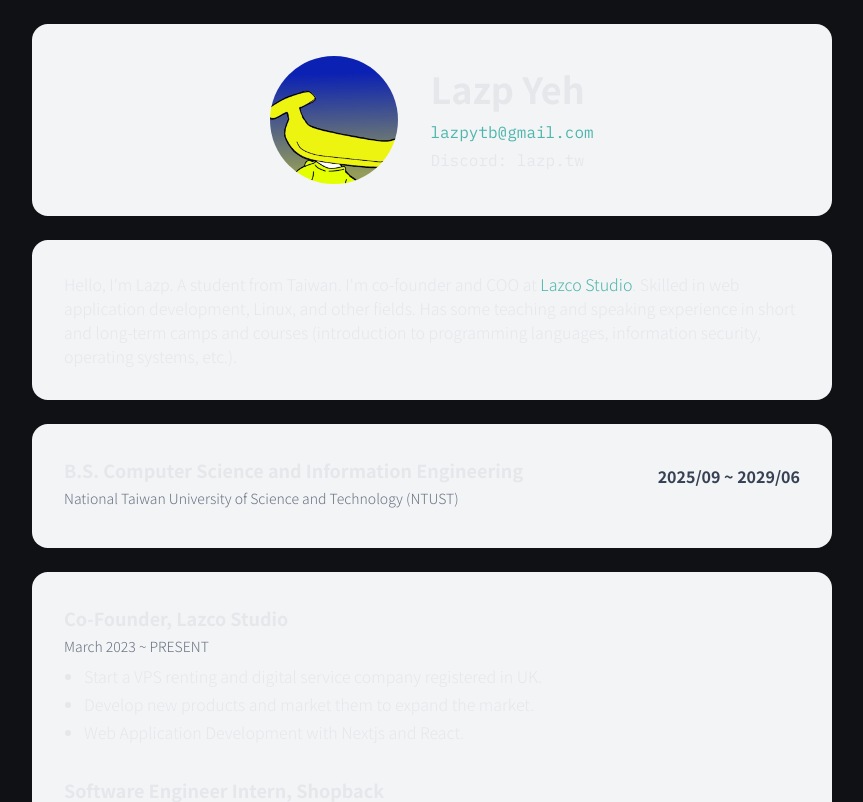
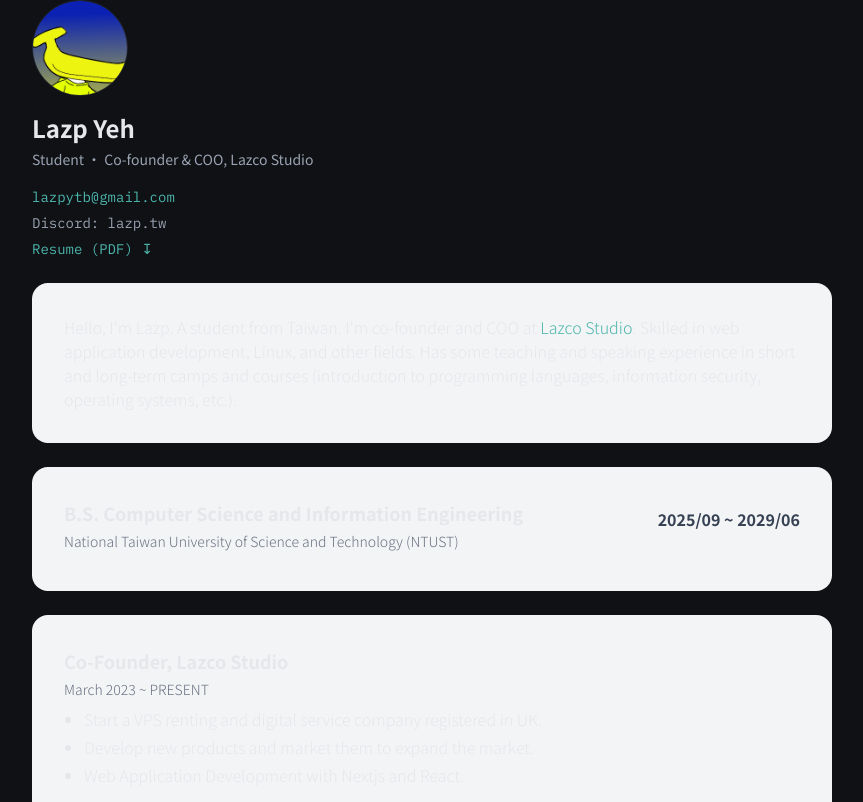
Before and after one commit to banahaker/banahaker.github.io, a React (Vite) app: page / in a window 1280 px wide. Shown: the top 802 px of the page, without its empty margins (208-1071 px from the left). Built offline with nearby package versions, Linux system fonts and the light colour scheme.

Commit message:
feat: rework ProfileBlock for sidebar with tagline and resume link

```diff
--- a/src/components/ProfileBlock.tsx
+++ b/src/components/ProfileBlock.tsx
@@ -2,26 +2,25 @@ import logo_bana from "../assets/logo_bana.png";
 
 export default function ProfileBlock() {
   return (
-    <>
-      <div className="w-full flex gap-8 items-center justify-center p-8 bg-gray-100 rounded-2xl mt-6">
+    <div className="flex flex-col gap-4">
       <img
         src={logo_bana}
-          alt="Lazp's Avatar"
-          className="rounded-full w-[128px] h-[128px]"
+        alt="Lazp's avatar"
+        className="rounded-full w-24 h-24 border border-line"
       />
-        <div className="flex flex-col gap-3">
-          <h1 className="text-4xl font-bold">Lazp Yeh</h1>
       <div className="flex flex-col gap-1">
-            <a
-              className="ibm-plex-mono transition-all duration-200 ease-in-out hover:text-transparent hover:bg-clip-text hover:bg-gradient-to-r hover:from-blue-600 hover:to-pink-600"
-              href="mailto:lazpytb@gmail.com"
-            >
-              lazpytb@gmail.com
+        <h1 className="text-2xl font-bold text-ink">Lazp Yeh</h1>
+        <p className="text-sm text-muted leading-relaxed">
+          Student · Co-founder &amp; COO, Lazco Studio
+        </p>
+      </div>
+      <div className="flex flex-col gap-1.5 ibm-plex-mono text-sm">
+        <a href="mailto:lazpytb@gmail.com">lazpytb@gmail.com</a>
+        <span className="text-muted">Discord: lazp.tw</span>
+        <a href="/Resume.pdf" target="_blank" rel="noreferrer">
+          Resume (PDF) ↧
         </a>
-            <p className="ibm-plex-mono">Discord: lazp.tw</p>
       </div>
     </div>
-      </div>
-    </>
   );
 }
```
Lines whose indentation alone changed are shown as unchanged.
